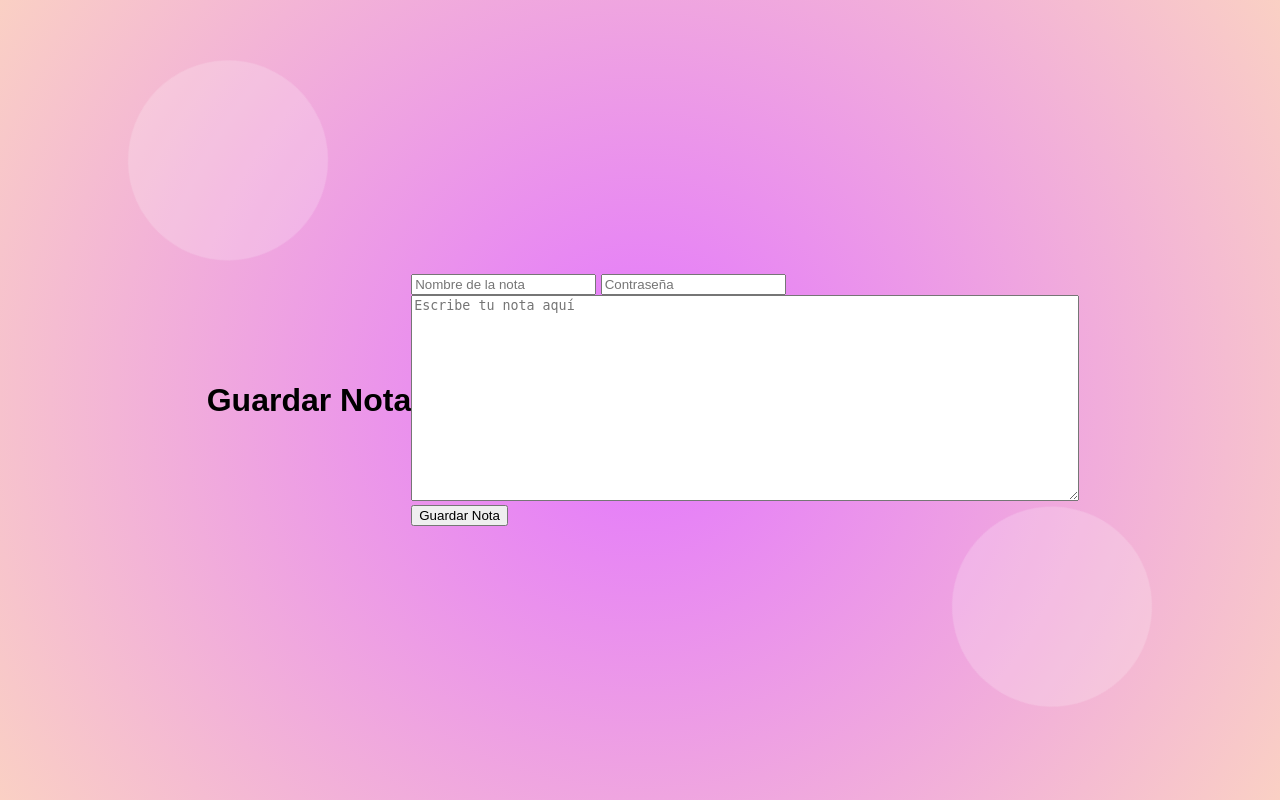
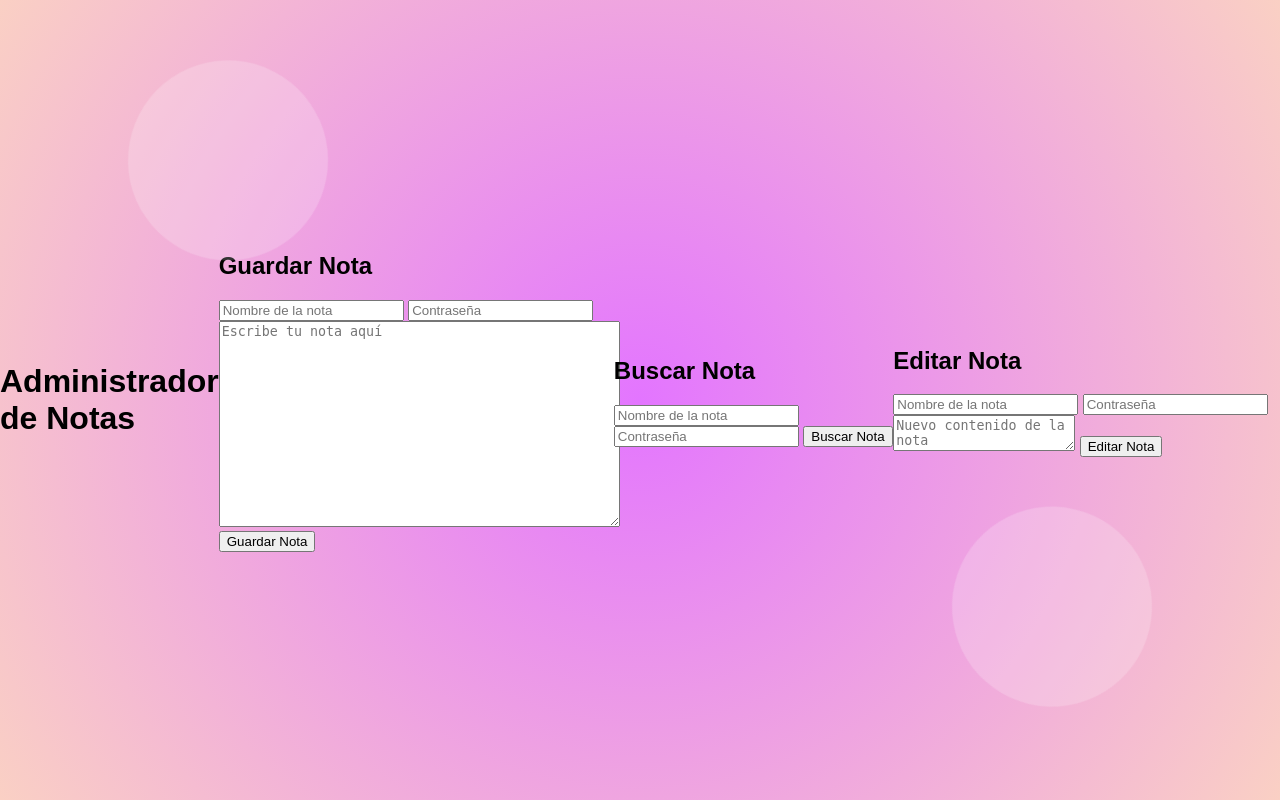
Before and after one commit to HanzMaverick/NotasMave, a Flask app: page /admin/save in a window 1280 px wide. Run offline with Flask 3, Linux system fonts and the light colour scheme; some libraries are stand-ins or nearby versions.

Commit message:
añadiendo nota para juego 21dic

```diff
--- a/app.py
+++ b/app.py
@@ -27,7 +27,7 @@ def save_note():
     if Note.query.filter_by(name=name).first():
         return jsonify({"error": "La nota ya existe y no se puede editar."}), 403
 
-    new_note = Note(name=name, content=content, editable=False)
+    new_note = Note(name=name, content=content, editable=True)
     db.session.add(new_note)
     db.session.commit()
     return jsonify({"message": "Nota guardada exitosamente."}), 201
@@ -41,6 +41,25 @@ def get_note(note_name):
 
     return jsonify({"name": note.name, "content": note.content})
 
+# Endpoint para editar notas
+@app.route('/edit-note', methods=['POST'])
+def edit_note():
+    data = request.json
+    name = data['name']
+    content = data['content']
+    password = data.get('password')
+
+    note = Note.query.filter_by(name=name).first()
+    if not note:
+        return jsonify({"error": "Nota no encontrada."}), 404
+
+    if not note.editable:
+        return jsonify({"error": "La nota no se puede editar."}), 403
+
+    note.content = content
+    db.session.commit()
+    return jsonify({"message": "Nota editada exitosamente."}), 200
+
 # Página para guardar notas (solo para el administrador)
 @app.route('/admin/save', methods=['GET'])
 def admin_save():
@@ -48,9 +67,8 @@ def admin_save():
 
 # Página para buscar notas (para los lectores)
 @app.route('/search', methods=['GET'])
-def search_note():
+def search_page():
     return render_template('search.html')
-
 
 # Página principal
 @app.route('/')
--- a/templates/admin.html
+++ b/templates/admin.html
@@ -3,12 +3,16 @@
 <head>
   <meta charset="UTF-8">
   <meta name="viewport" content="width=device-width, initial-scale=1.0">
-  <title>Guardar Nota</title>
+  <title>Administrador de Notas</title>
   <link rel="stylesheet" href="/static/styles.css">
   <script src="https://cdnjs.cloudflare.com/ajax/libs/crypto-js/4.1.1/crypto-js.min.js"></script>
 </head>
 <body>
-  <h1>Guardar Nota</h1>
+  <h1>Administrador de Notas</h1>
+
+  <!-- Sección para guardar una nota -->
+  <section>
+    <h2>Guardar Nota</h2>
     <form onsubmit="saveNote(); return false;">
       <input id="noteName" placeholder="Nombre de la nota" required />
       <input id="password" type="password" placeholder="Contraseña" required />
@@ -16,6 +20,30 @@
       <button type="submit">Guardar Nota</button>
     </form>
     <p id="message"></p>
+  </section>
+
+  <!-- Sección para buscar una nota -->
+  <section>
+    <h2>Buscar Nota</h2>
+    <form onsubmit="searchNote(); return false;">
+      <input id="searchName" placeholder="Nombre de la nota" required />
+      <input id="searchPassword" type="password" placeholder="Contraseña" required />
+      <button type="submit">Buscar Nota</button>
+    </form>
+    <p id="searchResult"></p>
+  </section>
+
+  <!-- Sección para editar una nota -->
+  <section>
+    <h2>Editar Nota</h2>
+    <form onsubmit="editNote(); return false;">
+      <input id="editName" placeholder="Nombre de la nota" required />
+      <input id="editPassword" type="password" placeholder="Contraseña" required />
+      <textarea id="editContent" placeholder="Nuevo contenido de la nota" required></textarea>
+      <button type="submit">Editar Nota</button>
+    </form>
+    <p id="editMessage"></p>
+  </section>
 
   <script>
     async function saveNote() {
@@ -34,6 +62,42 @@
       const result = await response.json();
       document.getElementById('message').innerText = result.message || result.error;
     }
+
+    async function searchNote() {
+      const name = document.getElementById('searchName').value;
+      const password = document.getElementById('searchPassword').value;
+
+      const response = await fetch(`/search-note?name=${encodeURIComponent(name)}`);
+      const result = await response.json();
+
+      if (result.error) {
+        document.getElementById('searchResult').innerText = result.error;
+      } else {
+        try {
+          const decryptedContent = CryptoJS.AES.decrypt(result.content, password).toString(CryptoJS.enc.Utf8);
+          document.getElementById('searchResult').innerText = decryptedContent || 'La contraseña es incorrecta.';
+        } catch {
+          document.getElementById('searchResult').innerText = 'La contraseña es incorrecta.';
+        }
+      }
+    }
+
+    async function editNote() {
+      const name = document.getElementById('editName').value;
+      const password = document.getElementById('editPassword').value;
+      const newContent = document.getElementById('editContent').value;
+
+      const encryptedContent = CryptoJS.AES.encrypt(newContent, password).toString();
+
+      const response = await fetch('/edit-note', {
+        method: 'POST',
+        headers: { 'Content-Type': 'application/json' },
+        body: JSON.stringify({ name, content: encryptedContent, password })
+      });
+
+      const result = await response.json();
+      document.getElementById('editMessage').innerText = result.message || result.error;
+    }
   </script>
 </body>
 </html>
--- a/templates/index.html
+++ b/templates/index.html
@@ -29,6 +29,7 @@
   </form>
   <p id="noteResult"></p>
 
+
   <script>
     async function saveNote() {
       const name = document.getElementById('noteName').value;
@@ -46,6 +47,8 @@
       const result = await response.json();
       document.getElementById('message').innerText = result.message || result.error;
     }
+
+
 
     async function fetchNote() {
       const name = document.getElementById('searchNoteName').value;
```
Also changed, not shown: instance/notes.db. Lines whose indentation alone changed are shown as unchanged.
